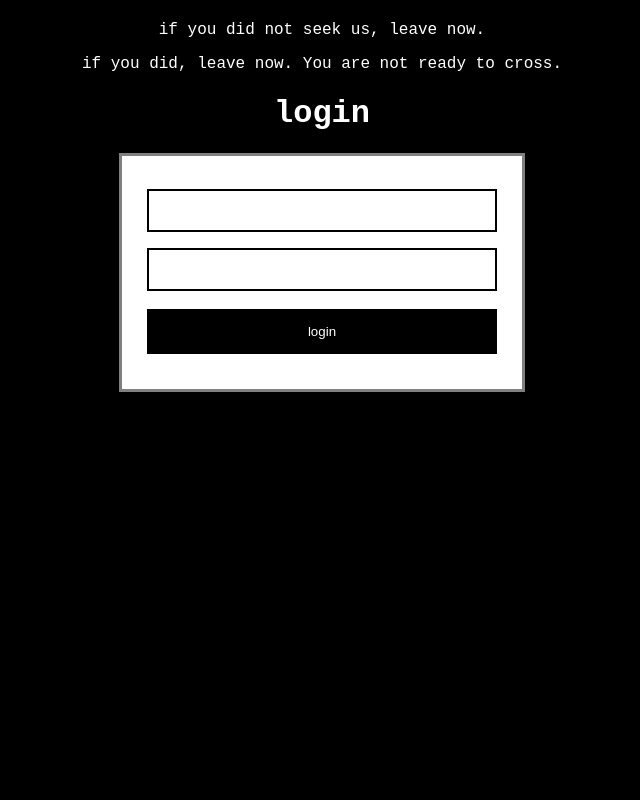
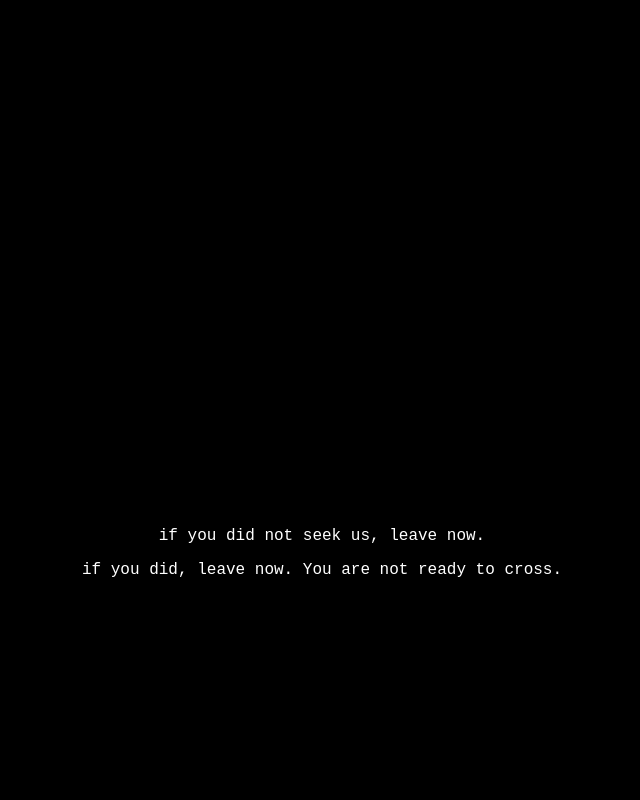
Before and after one commit to 30null03/30null03.github.io, a plain HTML site: page index.html in a window 1280 px wide. Shown: the top 800 px of the page, without its empty margins (318-958 px from the left). Drawn offline with Linux system fonts and the light colour scheme.

Commit message:
Update index.html

```diff
--- a/index.html
+++ b/index.html
@@ -45,17 +45,19 @@ button {
         padding: 25px;
         background-color: white;
     }
+ .center {
+  padding: 500px 0;
+  border: 3px solid black;
+  text-align: center;
+}
 </style>
 </head>
 <body>
   <center>
-    <h1>    </h1>
-    <p>     </p>
-    <h2>    </h2>
-  </center>
-  <center>
-    <p>if you did not seek us, leave now.</p>
-    <p>if you did, leave now. You are not ready to cross.</p>
+    <div class="center">
+      <p>if you did not seek us, leave now.</p>
+      <p>if you did, leave now. You are not ready to cross.</p>
+    </div>
   </center>
     <center> <h1>login</h1> </center>
 
```
